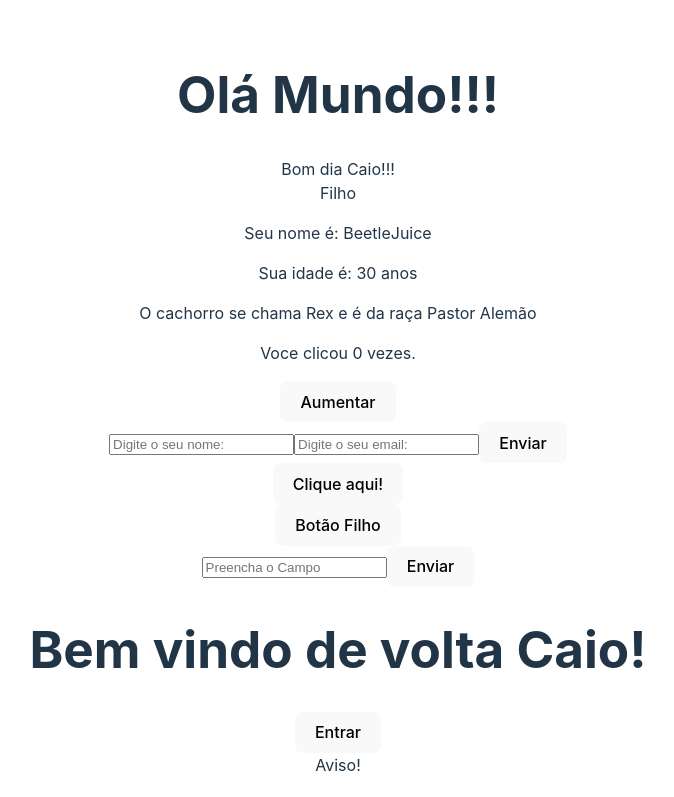
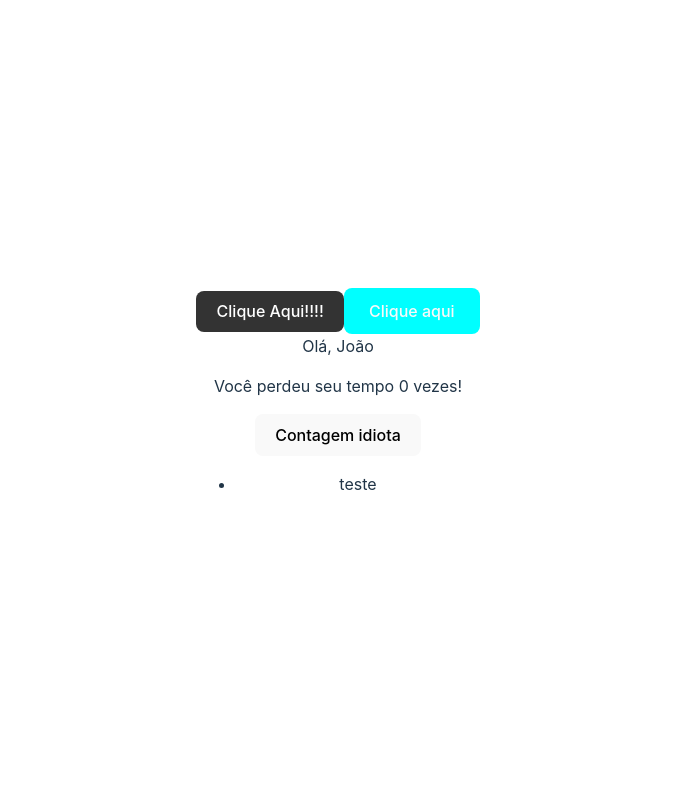
Before and after one commit to caiospfc88/curso_react_com_ts-main-pratica, a React (Vite) app in the folder 2_fundamentos/vite-project/: page / in a window 1280 px wide. Shown: the top 797 px of the page, without its empty margins (302-976 px from the left). Built offline with nearby package versions, Linux system fonts and the light colour scheme.

Commit message:
Realização dos exercicios para aprendizado dos fundamentos react

```diff
--- a/2_fundamentos/vite-project/src/App.jsx
+++ b/2_fundamentos/vite-project/src/App.jsx
@@ -1,5 +1,5 @@
 import "./App.css";
-import Welcome from "./components/Welcome";
+/*import Welcome from "./components/Welcome";
 import BomDia from "./components/BomDia";
 import Pai from "./components/Pai";
 import Descricao from "./components/Descricao";
@@ -12,49 +12,58 @@ import Form from "./components/Form";
 import RenderCondicional from "./components/RenderCondicional";
 import LoginButton from "./components/LoginButton";
 import Warning from "./components/Warning";
-import NumberList from "./components/NumberList";
+import NumberList from "./components/NumberList";*/
 import ButtonEstilizado from "./components/ButtonEstilizado";
 import BotaoAzul from "./components/BotaoAzul";
 import Greeting from "./components/Greeting";
 import CounterIdiota from "./components/CounterIdiota";
+import TaskList from "./components/TaskList";
 
 function App() {
   return (
     <>
-      {/* 6.1 - Criação de componente */}
-      <Welcome />
-      {/* 6.2 - Expressões do JSX */}
-      <BomDia />
-      {/* 6.3 - Componente dentro de componente */}
-      <Pai />
-      {/*6.4 Props*/}
-      <Descricao nome="BeetleJuice" idade={30} />
-      {/*6.5 Desestruturação de props */}
-      <Cachorro nome="Rex" raca="Pastor Alemão" />
-      {/*6.6 useState -> hook */}
-      <Counter />
-      {/*6.7 multiplos estados*/}
-      <UserInfoForm />
-      {/*6.8 Eventos*/}
-      <Button />
-      {/*6.9 Passando funções de manipulação de eventos como props */}
-      <PaiFunction />
-      {/*6.10 Eventos de fora */}
-      <Form />
-      {/*6.11 Renderização condicional */}
-      <RenderCondicional user="Caio" />
-      {/*6.12 Expressão ternaria */}
-      <LoginButton LoggedIn={false} />
-      {/*6.13 Render nulo */}
-      <Warning warning={"teste"} />
-      {/*6.14 Listas Chaves */}
-      <NumberList numbers={[1, 2, 3, 4, 5]} />
+      {/* 6.1 - Criação de componente
+      <Welcome />*/}
+      {/* 6.2 - Expressões do JSX
+      <BomDia />*/}
+      {/* 6.3 - Componente dentro de componente
+      <Pai />*/}
+      {/*6.4 Props
+      <Descricao nome="BeetleJuice" idade={30} />*/}
+      {/*6.5 Desestruturação de props
+      <Cachorro nome="Rex" raca="Pastor Alemão" />*/}
+      {/*6.6 useState -> hook
+      <Counter />*/}
+      {/*6.7 multiplos estados
+      <UserInfoForm />*/}
+      {/*6.8 Eventos
+      <Button />*/}
+      {/*6.9 Passando funções de manipulação de eventos como props
+      <PaiFunction />*/}
+      {/*6.10 Eventos de fora
+      <Form />*/}
+      {/*6.11 Renderização condicional
+      <RenderCondicional user="Caio" />*/}
+      {/*6.12 Expressão ternaria
+      <LoginButton LoggedIn={false} />*/}
+      {/*6.13 Render nulo
+      <Warning warning={"teste"} />*/}
+      {/*6.14 Listas Chaves
+      <NumberList numbers={[1, 2, 3, 4, 5]} />*/}
       {/*6.15 Estilos por atributo */}
       <ButtonEstilizado />
       {/*6.16 Estilos Globais */}
       <BotaoAzul />
       <Greeting name="João" />
       <CounterIdiota />
+      <TaskList
+        list={[{ id: 0, task: "teste" }]}
+        /*list={[
+          { id: 0, task: "lavar louça" },
+          { id: 1, task: "perturbar o André" },
+          { id: 2, task: "Pedir ajuda pra ele antes de tentar analisar tudo" },
+        ]}*/
+      />
     </>
   );
 }
--- /dev/null
+++ b/2_fundamentos/vite-project/src/components/TaskList.jsx
@@ -0,0 +1,14 @@
+const TaskList = ({ list }) => {
+  if (list.length === 0) {
+    return <div>Não há tarefas para mostrar!!!</div>;
+  }
+
+  return (
+    <ul>
+      {list.map((item) => (
+        <li key={item.id}>{item.task}</li>
+      ))}
+    </ul>
+  );
+};
+export default TaskList;
```
